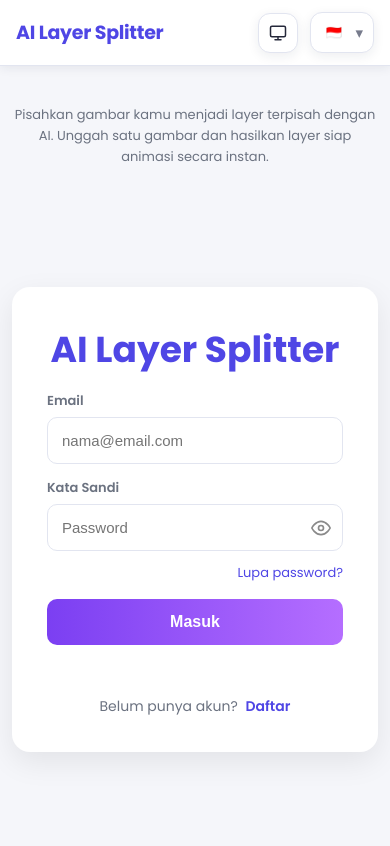
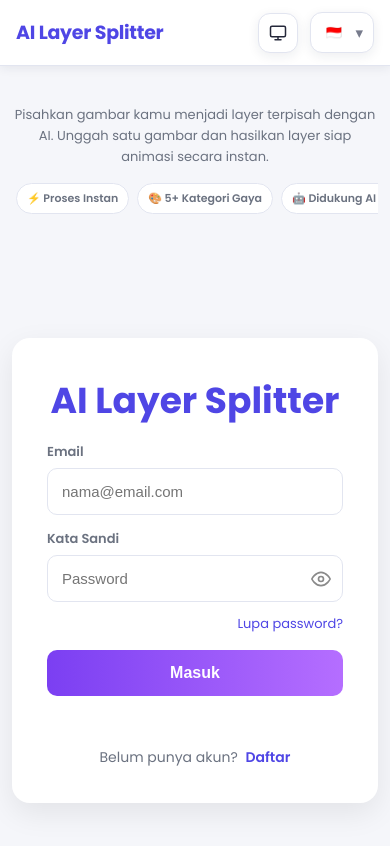
Before and after one commit to NganjukBersatu/Layer_ai, a Vue app: page / in a window 390 px wide. Shown: the top 846 px of the page. Built offline with nearby package versions, Linux system fonts and the light colour scheme.

Commit message:
dropdown di bhs

```diff
--- a/src/App.vue
+++ b/src/App.vue
@@ -131,6 +131,12 @@ function goBackFromHistory() {
     <!-- Header -->
     <header class="hero">
       <p>{{ t('app.subtitle') }}</p>
+
+  <div class="hero-features">
+    <span class="hero-feature">⚡ {{ t('app.featureFast') }}</span>
+    <span class="hero-feature">🎨 {{ t('app.featureCategory') }}</span>
+    <span class="hero-feature">🤖 {{ t('app.featureAi') }}</span>
+  </div>
     </header>
 
     <!-- Workspace -->
@@ -288,4 +294,48 @@ html {
   opacity: 0;
   transform: translateY(-8px);
 }
+
+.hero-features {
+  display: flex;
+  justify-content: center;
+  gap: 24px;
+  margin-top: 16px;
+  flex-wrap: wrap;
+}
+
+.hero-feature {
+  display: inline-flex;
+  align-items: center;
+  gap: 6px;
+  font-size: 14px;
+  font-weight: 600;
+  color: var(--text-secondary);
+  background: var(--bg-card);
+  border: 1px solid var(--border-color);
+  padding: 7px 14px;
+  border-radius: 999px;
+}
+
+@media (max-width: 600px) {
+  .hero-features {
+    gap: 8px;
+    flex-wrap: nowrap;
+    overflow-x: auto;
+    justify-content: flex-start;
+    padding: 0 4px 4px;
+  }
+
+  .hero-feature {
+    font-size: 11px;
+    padding: 6px 10px;
+    flex-shrink: 0;
+  }
+}
+
+:global([data-theme="dark"]) .hero-feature {
+  background: #363954;
+  border-color: #5a5e80;
+  color: #d5d7e5;
+}
+
 </style>
--- a/src/components/HistoryPage.vue
+++ b/src/components/HistoryPage.vue
@@ -72,11 +72,11 @@ const filterTabs = [
   { value: "all", label: () => t('history.filterAll') },
   { value: "basic", label: () => t('history.filterBasic') },
   { value: "advanced", label: () => t('history.filterAdvanced') },
-  { value: "chibi", label: () => "Chibi" },
-  { value: "anime", label: () => "Anime" },
-  { value: "furry", label: () => "Furry" },
-  { value: "kawaii", label: () => "Kawaii" },
-  { value: "spyxfamily", label: () => "Spy x Family" },
+  { value: "chibi", label: () => t('input.categoryChibi') },
+  { value: "anime", label: () => t('input.categoryAnime') },
+  { value: "furry", label: () => t('input.categoryFurry') },
+  { value: "kawaii", label: () => t('input.categoryKawaii') },
+  { value: "spyxfamily", label: () => t('input.categorySpyxfamily') },
 ];
 
 // Ambil nilai kategori style dari item, coba beberapa kemungkinan nama field
--- a/src/components/LanguageSwitcher.vue
+++ b/src/components/LanguageSwitcher.vue
@@ -187,6 +187,8 @@ function changeLang(lang) {
 
   width: 175px;
   padding: 6px;
+  max-height: 260px;
+  overflow-y: auto;
 
   background: var(--bg-card);
   border: 1px solid var(--border-color);
--- a/src/locales/cn.json
+++ b/src/locales/cn.json
@@ -156,7 +156,10 @@
   },
   "app": {
     "title": "AI 图层拆分器",
-    "subtitle": "使用 AI 将您的图片拆分为独立图层。上传一张图片，即可快速生成可用于动画的图层。"
+    "subtitle": "使用 AI 将您的图片拆分为独立图层。上传一张图片，即可快速生成可用于动画的图层。",
+    "featureFast": "即时处理",
+  "featureCategory": "5种以上风格",
+  "featureAi": "先进AI支持"
   },
   "common": {
     "basic": "Basic",
--- a/src/locales/en.json
+++ b/src/locales/en.json
@@ -155,7 +155,10 @@
   },
   "app": {
     "title": "AI Layer Splitter",
-    "subtitle": "Split your images into separate layers with AI. Upload a single image and generate animation-ready layers instantly."
+    "subtitle": "Split your images into separate layers with AI. Upload a single image and generate animation-ready layers instantly.",
+    "featureFast": "Instant processing",
+  "featureCategory": "5+ style categories",
+  "featureAi": "Advanced AI powered"
   },
   "common": {
     "basic": "Basic",
--- a/src/locales/id.json
+++ b/src/locales/id.json
@@ -155,9 +155,11 @@
     "errorConnection": "Tidak dapat terhubung ke server."
   },
   "app": {
-  "title": "AI Layer Splitter",
-  "subtitle": "Pisahkan gambar kamu menjadi layer terpisah dengan AI. Unggah satu gambar dan hasilkan layer siap animasi secara instan."
-  },
+  "subtitle": "Pisahkan gambar kamu menjadi layer terpisah dengan AI. Unggah satu gambar dan hasilkan layer siap animasi secara instan.",
+  "featureFast": "Proses Instan",
+  "featureCategory": "5+ Kategori Gaya",
+  "featureAi": "Didukung AI Advanced"
+},
   "common": {
     "basic": "Basic",
     "advanced": "Advanced"
--- a/src/locales/ja.json
+++ b/src/locales/ja.json
@@ -154,9 +154,12 @@
     "errorConnection": "サーバーに接続できません。"
   },
   "app": {
-    "title": "AI Layer Splitter",
-    "subtitle": "AIで画像をレイヤーごとに分割。1枚の画像をアップロードするだけで、アニメーション対応レイヤーを瞬時に生成します。"
-  },
+  "title": "AI Layer Splitter",
+  "subtitle": "AIで画像をレイヤーごとに分割。1枚の画像をアップロードするだけで、アニメーション対応レイヤーを瞬時に生成します。",
+  "featureFast": "即時処理",
+  "featureCategory": "5種類以上のスタイル",
+  "featureAi": "高度なAI対応"
+},
   "common": {
     "basic": "Basic",
     "advanced": "Advanced"
--- a/src/locales/ko.json
+++ b/src/locales/ko.json
@@ -155,7 +155,10 @@
   },
   "app": {
     "title": "AI Layer Splitter",
-    "subtitle": "AI로 이미지를 레이어별로 분할하세요. 이미지 한 장만 업로드하면 애니메이션용 레이어를 즉시 생성합니다."
+    "subtitle": "AI로 이미지를 레이어별로 분할하세요. 이미지 한 장만 업로드하면 애니메이션용 레이어를 즉시 생성합니다.",
+  "featureFast": "즉시 처리",
+  "featureCategory": "5개 이상 스타일",
+  "featureAi": "고급 AI 지원"
   },
   "common": {
     "basic": "Basic",
--- a/src/locales/ru.json
+++ b/src/locales/ru.json
@@ -155,7 +155,10 @@
   },
   "app": {
     "title": "AI Layer Splitter",
-    "subtitle": "Разделяйте изображения на отдельные слои с помощью ИИ. Загрузите одно изображение и мгновенно получите слои, готовые для анимации."
+    "subtitle": "Разделяйте изображения на отдельные слои с помощью ИИ. Загрузите одно изображение и мгновенно получите слои, готовые для анимации.",
+    "featureFast": "Мгновенная обработка",
+  "featureCategory": "5+ категорий стилей",
+  "featureAi": "Поддержка продвинутого ИИ"
   },
   "common": {
     "basic": "Basic",
```
